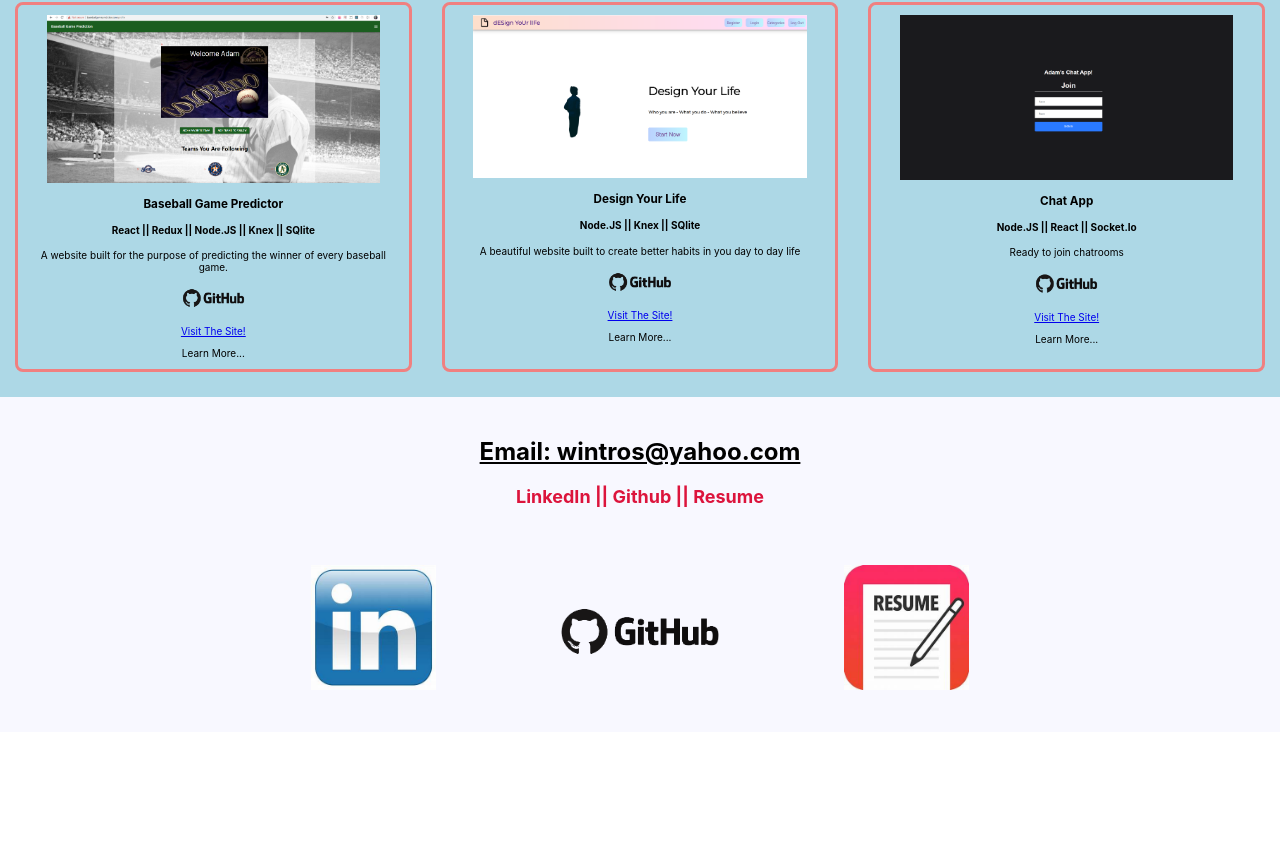
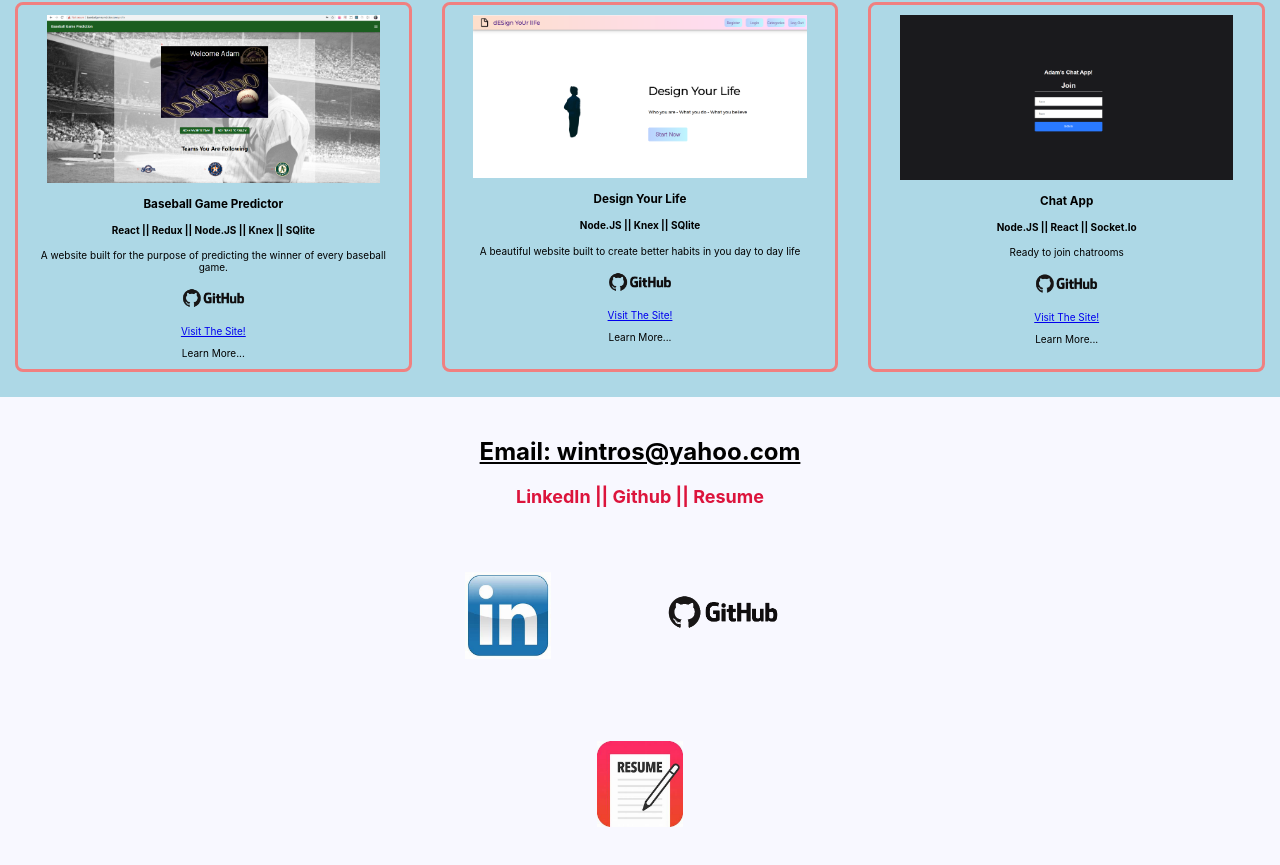
Before and after one commit to AdamHoffma/Portfolio-II, a React (Create React App) app in the folder client/: page / in a window 1280 px wide. Shown: the part 1611-2476 px from the top of the page. Before the commit the page ends 2343 px from the top, so only its background shows below. Built offline with nearby package versions, Linux system fonts and the light colour scheme.

Commit message:
shrunk icons in contact section

```diff
--- a/client/src/App.css
+++ b/client/src/App.css
@@ -235,7 +235,7 @@ h2 {
 }
 
 .artifacts {
-  width: 65%;
+  width: 45%;
   margin: auto;
 
 }
```
